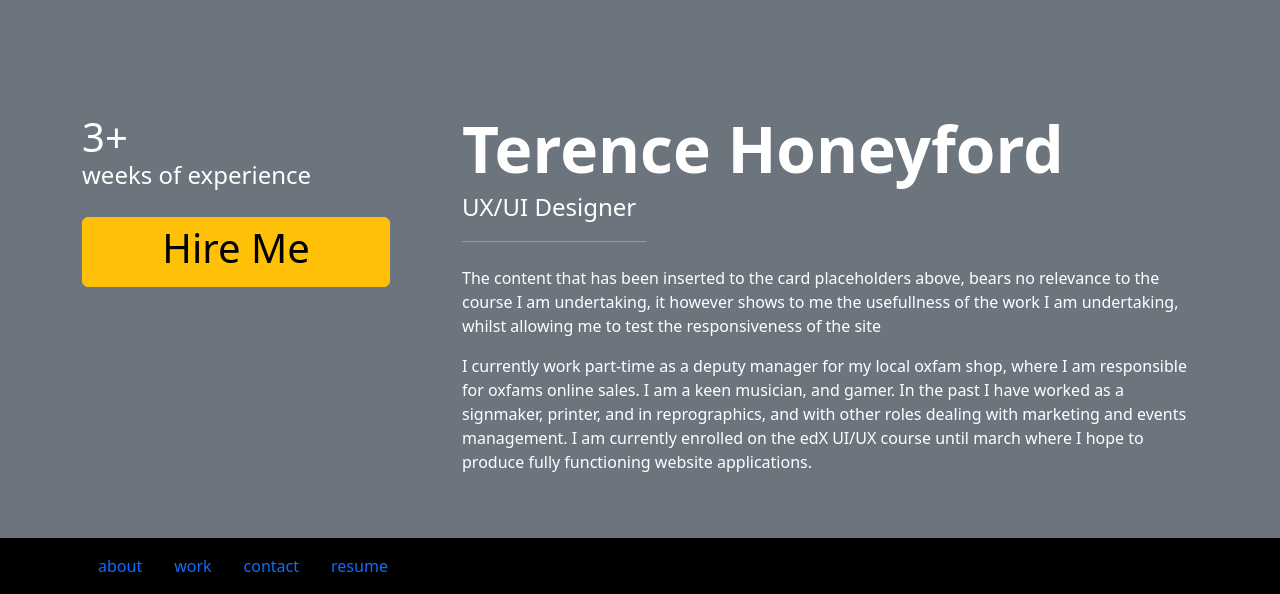
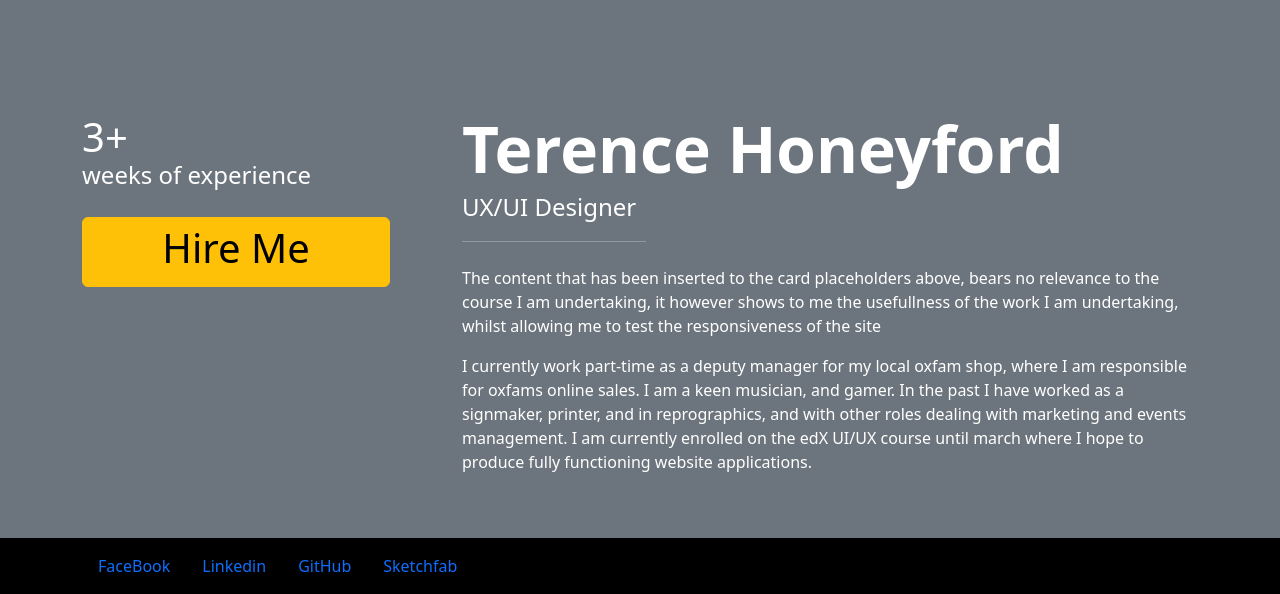
Before and after one commit to Tezeroth/Bootstrap-Portfolio, a plain HTML site: page index.html in a window 1280 px wide. Shown: the part 1230-1824 px from the top of the page. Drawn offline with nearby package versions, Linux system fonts and the light colour scheme; files whose address does not match are found by name.

Commit message:
changed names of footer links

```diff
--- a/index.html
+++ b/index.html
@@ -214,16 +214,16 @@
 
 <ul class="nav justify-content-center" id="footer">
     <li class="nav-item">
-      <a class="nav-link active" href="#">about</a>
+      <a class="nav-link active" href="#">FaceBook</a>
     </li>
     <li class="nav-item">
-      <a class="nav-link" href="#">work</a>
+      <a class="nav-link" href="#">Linkedin</a>
     </li>
     <li class="nav-item">
-      <a class="nav-link" href="#">contact</a>
+      <a class="nav-link" href="#">GitHub</a>
     </li>
     <li class="nav-item">
-      <a class="nav-link" href="#">resume</a>
+      <a class="nav-link" href="#">Sketchfab</a>
     </li>
   </ul>
 
```
Also changed, not shown: CSS/style.css (+1 -15 lines).
